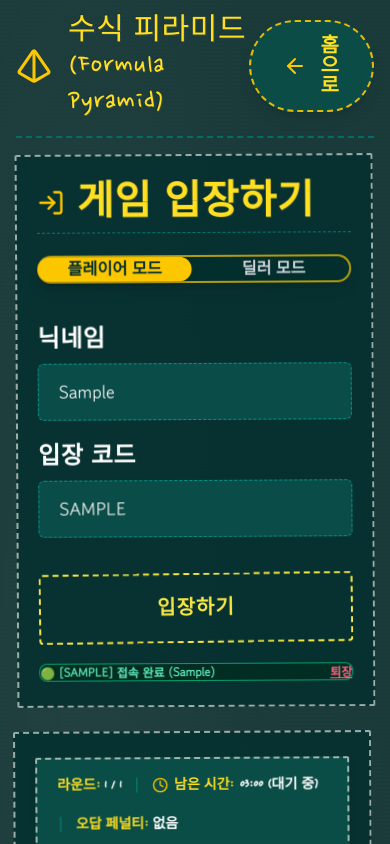
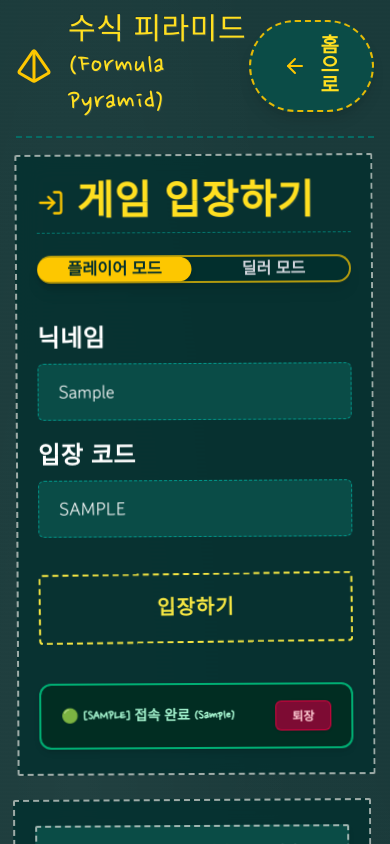
Before and after one commit to rlawlsdnjs78-infinity/infinitymath, a Next.js app: page /formula-pyramid in a window 390 px wide. Both pictures are taken after typing "Sample", "Sample" into the empty fields and a click on the button "입장하기". Shown: the top 844 px of the page. Built offline with nearby package versions, Linux system fonts and the light colour scheme.

Commit message:
fix: move dealer live notice to top with enlarged font, restore megaphone yellow color, and expand padding on badges and notice boxes

```diff
--- a/src/app/formula-pyramid/page.tsx
+++ b/src/app/formula-pyramid/page.tsx
@@ -895,12 +895,24 @@ export default function FormulaPyramidPage() {
                 </button>
 
                 {inGameRoom && !isDealerHost && (
-                  <div className="flex items-center justify-between p-3 rounded-lg bg-emerald-950/90 border border-emerald-500/80 text-emerald-300 text-xs sm:text-sm font-bold mt-1">
-                    <span>🟢 [{activeRoomCode}] 접속 완료 ({myNickname})</span>
+                  <div
+                    className="flex items-center justify-between rounded-xl bg-emerald-950/95 border-2 border-emerald-500/90 text-emerald-200 shadow-md"
+                    style={{
+                      paddingLeft: "1.25rem",
+                      paddingRight: "1.25rem",
+                      paddingTop: "1rem",
+                      paddingBottom: "1rem",
+                      marginTop: "1.25rem",
+                    }}
+                  >
+                    <span className="font-extrabold text-sm sm:text-base flex items-center gap-2" style={{ fontFamily: "var(--font-chalk)" }}>
+                      🟢 [{activeRoomCode}] 접속 완료 ({myNickname})
+                    </span>
                     <button
                       type="button"
                       onClick={handleLeaveRoom}
-                      className="text-rose-400 hover:text-rose-200 underline font-extrabold cursor-pointer ml-2"
+                      className="bg-rose-900/90 hover:bg-rose-800 text-rose-200 font-extrabold text-xs sm:text-sm rounded-md border border-rose-600/80 cursor-pointer shadow flex-shrink-0"
+                      style={{ paddingLeft: "1rem", paddingRight: "1rem", paddingTop: "0.4rem", paddingBottom: "0.4rem" }}
                     >
                       퇴장
                     </button>
@@ -916,8 +928,11 @@ export default function FormulaPyramidPage() {
                 <div
                   className="w-full rounded-xl shadow-lg border-2 border-dashed border-yellow-400/90 bg-teal-900/95"
                   style={{
-                    padding: "0.8rem 1.25rem",
-                    marginTop: "0.25rem",
+                    paddingLeft: "1.25rem",
+                    paddingRight: "1.25rem",
+                    paddingTop: "1.25rem",
+                    paddingBottom: "1.25rem",
+                    marginTop: "0.5rem",
                     display: "flex",
                     flexDirection: "column",
                     gap: "0.75rem",
@@ -928,18 +943,30 @@ export default function FormulaPyramidPage() {
                     className="flex items-start gap-3 text-yellow-300 text-base sm:text-lg font-medium"
                     style={{ lineHeight: "1.5", wordBreak: "break-all", letterSpacing: "-0.015em" }}
                   >
-                    <Megaphone size={18} className="flex-shrink-0 text-yellow-400 mt-0.5" />
+                    <Megaphone size={20} className="flex-shrink-0 text-yellow-400 mt-0.5" />
                     <span style={{ wordBreak: "break-all" }}>생성된 방 코드를 플레이어들에게 공유하세요.</span>
                   </div>
                 </div>
 
                 {inGameRoom && isDealerHost && (
-                  <div className="flex items-center justify-between p-3 rounded-lg bg-amber-950/90 border border-amber-500/80 text-amber-300 text-xs sm:text-sm font-bold mt-1">
-                    <span>👑 딜러 방 [{activeRoomCode}] 운영 중</span>
+                  <div
+                    className="flex items-center justify-between rounded-xl bg-amber-950/95 border-2 border-amber-500/90 text-amber-200 shadow-md"
+                    style={{
+                      paddingLeft: "1.25rem",
+                      paddingRight: "1.25rem",
+                      paddingTop: "1rem",
+                      paddingBottom: "1rem",
+                      marginTop: "1.25rem",
+                    }}
+                  >
+                    <span className="font-extrabold text-sm sm:text-base flex items-center gap-2" style={{ fontFamily: "var(--font-chalk)" }}>
+                      👑 딜러 방 [{activeRoomCode}] 운영 중
+                    </span>
                     <button
                       type="button"
                       onClick={handleLeaveRoom}
-                      className="text-rose-400 hover:text-rose-200 underline font-extrabold cursor-pointer ml-2"
+                      className="bg-rose-900/90 hover:bg-rose-800 text-rose-200 font-extrabold text-xs sm:text-sm rounded-md border border-rose-600/80 cursor-pointer shadow flex-shrink-0"
+                      style={{ paddingLeft: "1rem", paddingRight: "1rem", paddingTop: "0.4rem", paddingBottom: "0.4rem" }}
                     >
                       퇴장
                     </button>
@@ -1301,11 +1328,11 @@ export default function FormulaPyramidPage() {
               /* 👑 [딜러 모드 전용 가운데 UI] - 플레이어 모드 변경 시 영향 받지 않음  */
               /* =================================================================== */
               <div className="flex flex-col gap-4 w-full h-full">
-                {/* 1. [요구사항 1] 입장 코드 생성 전 (대기 상태) 최상단 안내창 배치 및 글씨 크기 확대 */}
+                {/* 1. [요구사항 1 & 2] 딜러 대기 / 접속 상태 안내 박스를 최상단에 큰 글씨로 배치 (확성기 노란색 복원 & 여백 확장) */}
                 {!inGameRoom ? (
                   <div
-                    className="w-full flex items-center justify-center p-4 bg-teal-900/95 rounded-xl border-2 border-dashed border-yellow-400/90 shadow-lg text-center"
-                    style={{ paddingLeft: "1.25rem", paddingRight: "1.25rem" }}
+                    className="w-full flex items-center justify-center bg-teal-900/95 rounded-xl border-2 border-dashed border-yellow-400/90 shadow-lg text-center"
+                    style={{ paddingLeft: "1.25rem", paddingRight: "1.25rem", paddingTop: "1.25rem", paddingBottom: "1.25rem" }}
                   >
                     <div
                       className="text-lg sm:text-xl text-yellow-300 font-extrabold flex items-center justify-center gap-3 py-1"
@@ -1316,7 +1343,22 @@ export default function FormulaPyramidPage() {
                     </div>
                   </div>
                 ) : (
-                  /* 딜러 상태 컨트롤 바 (방 코드 생성 완료 시) */
+                  <div className="flex flex-col gap-3 w-full">
+                    {/* [요구사항 1] 딜러 접속 후 최상단 딜러 전용 안내창 (노란색 텍스트가 아닌 오리지널 색상 & 큰 글씨) */}
+                    <div
+                      className="w-full flex items-center justify-center bg-teal-900/95 rounded-xl border-2 border-dashed border-teal-600 shadow-lg text-center"
+                      style={{ paddingLeft: "1.25rem", paddingRight: "1.25rem", paddingTop: "1rem", paddingBottom: "1rem" }}
+                    >
+                      <div
+                        className="text-lg sm:text-xl text-teal-100 font-extrabold flex items-center justify-center gap-3 py-0.5"
+                        style={{ fontFamily: "var(--font-chalk)", wordBreak: "keep-all" }}
+                      >
+                        <Megaphone size={24} className="text-yellow-400 flex-shrink-0 animate-bounce" />
+                        <span>딜러 화면입니다. 상단 실시간 점수판 및 정답 현황을 실시간 모니터링할 수 있습니다.</span>
+                      </div>
+                    </div>
+
+                    {/* 딜러 상태 컨트롤 바 */}
                     <div
                       className="chalk-box-straight bg-teal-900/90 flex flex-wrap items-center justify-between gap-3 border border-yellow-400/80 shadow-md rounded-xl"
                       style={{ paddingLeft: "1.25rem", paddingRight: "1.25rem", paddingTop: "0.75rem", paddingBottom: "0.75rem" }}
@@ -1336,7 +1378,6 @@ export default function FormulaPyramidPage() {
                         </span>
                       </div>
 
-                    {/* 2. [요구사항 2] '게임 시작하기' 및 '퇴장' 버튼 내부 여백 1.25rem (20px / px-5) 100% 동일하게 통일 적용 */}
                       <div className="flex items-center gap-3">
                         {!isGameStarted && (
                           <button
@@ -1359,6 +1400,7 @@ export default function FormulaPyramidPage() {
                           <LogOut size={18} />
                           <span>퇴장</span>
                         </button>
+                      </div>
                     </div>
                   </div>
                 )}
```
Lines whose indentation alone changed are shown as unchanged.
